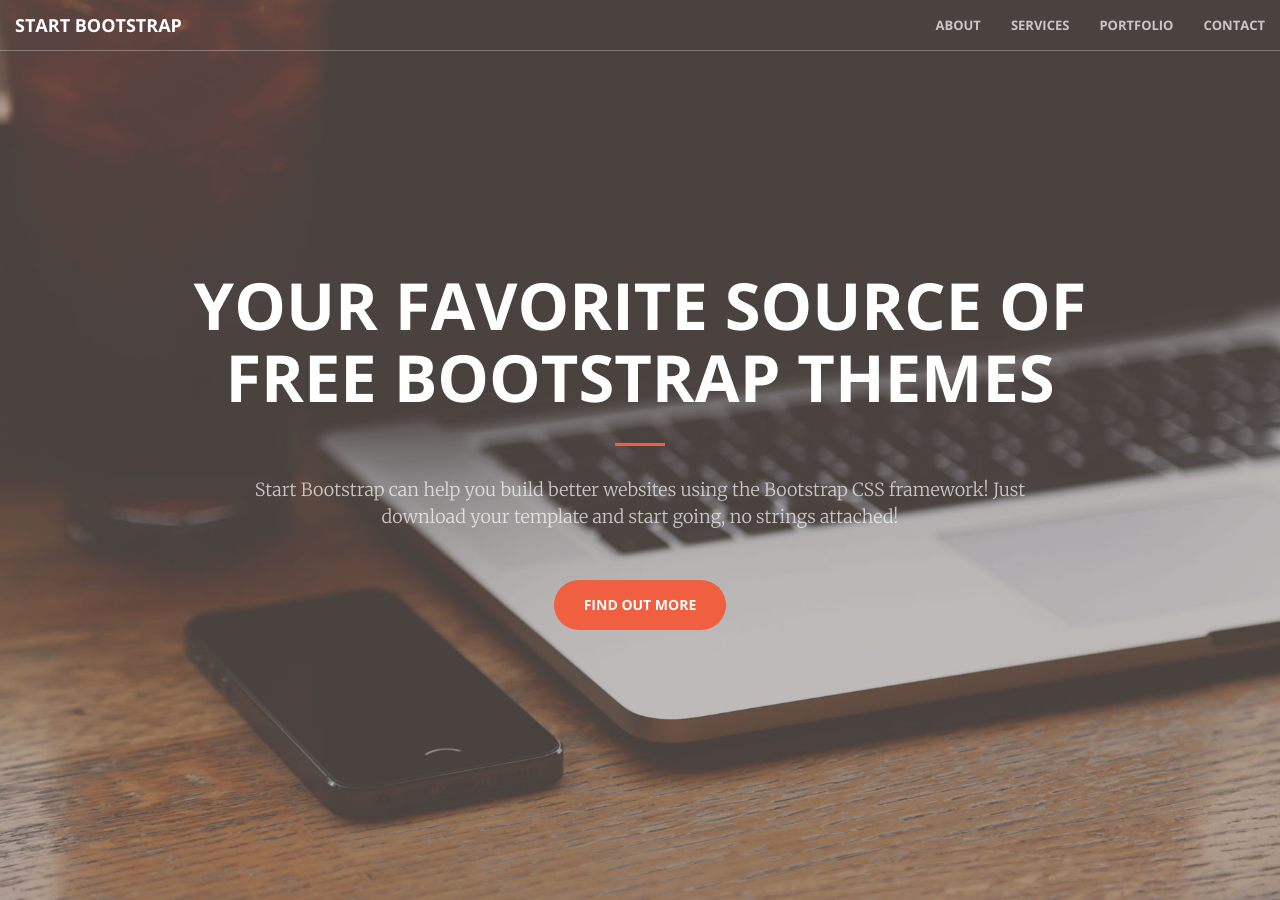
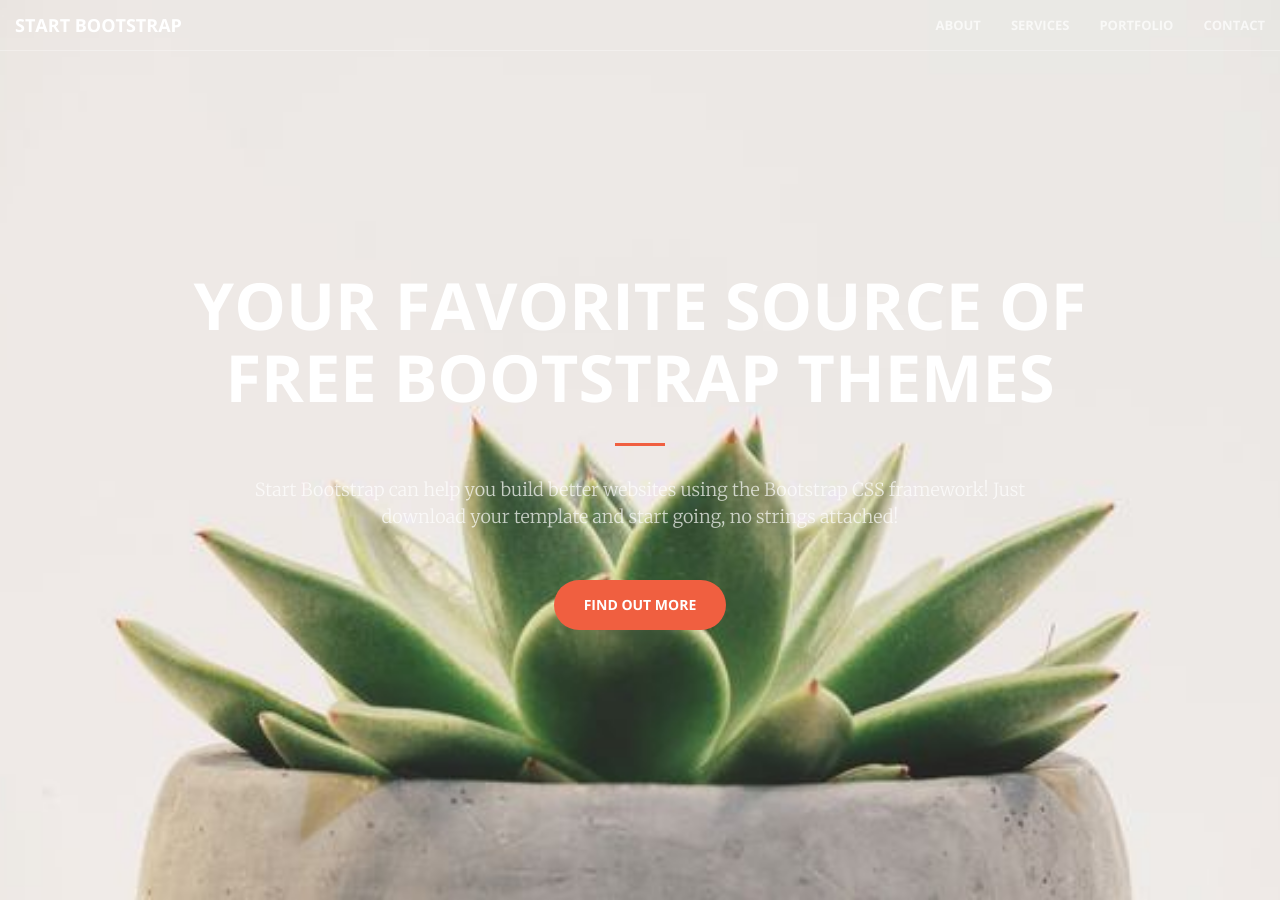
Before and after one commit to katelyn98/PersonalWebsite, a Jekyll site: the page built from index.md, in a window 1280 px wide and 900 px high. Built offline with Jekyll 4.4.1, drawn with Linux system fonts in a browser that asks for light colours.

Commit message:
Added new background header

```diff
--- a/_sass/_base.scss
+++ b/_sass/_base.scss
@@ -155,7 +155,7 @@
     min-height: auto;
     @include background-cover;
     background-position: center;
-    background-image: url('../img/header.jpg');
+    background-image: url('../img/headernew.jpg');
     text-align: center;
     color: white;
     .header-content {
```
Also changed, not shown: README.md, img/headernew.jpg (added).
